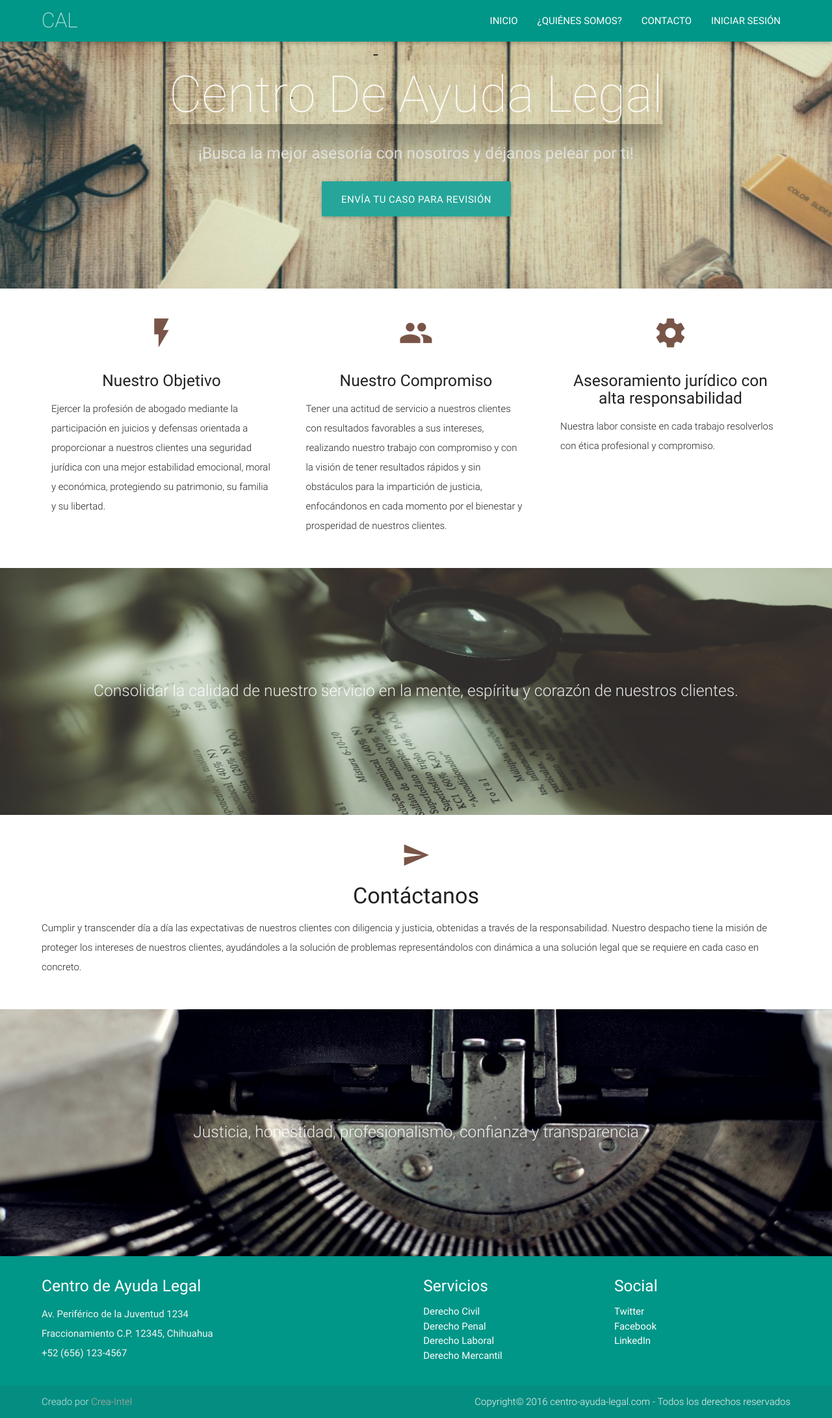
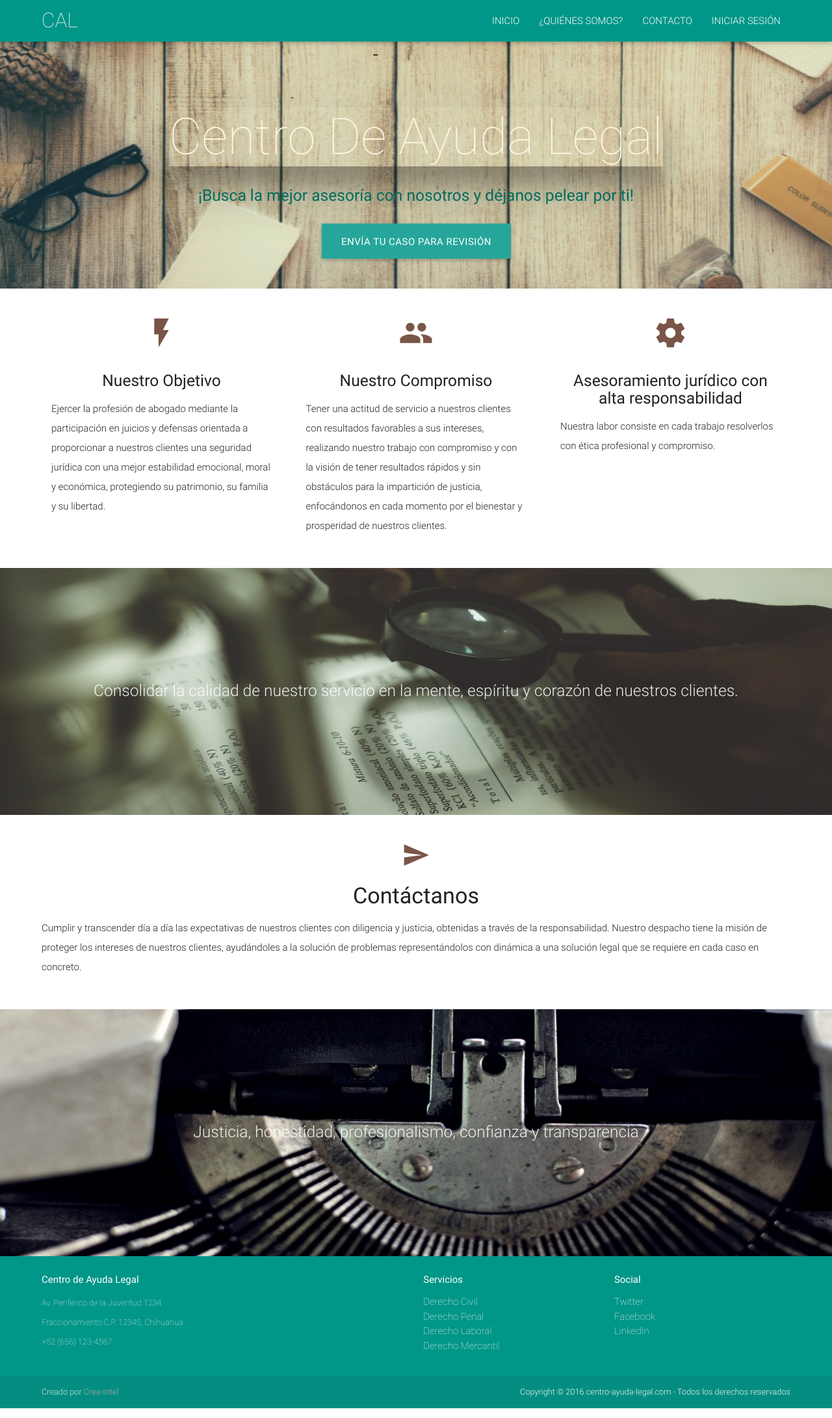
Before and after one commit to ladislaoRS/basic-yii-app, a Yii app: template views/site/index.php in a window 1280 px wide. Shown: the whole page at 65% size. Run offline with PHP 8.4 and a stand-in for Yii, Linux system fonts and the light colour scheme; the template is opened without the code that fills it, so the values that code supplies are empty; some libraries are stand-ins or nearby versions.

Commit message:
title and footer updates

```diff
--- a/views/layouts/main.php
+++ b/views/layouts/main.php
@@ -26,7 +26,7 @@ AppAsset::register($this);
 <?php $this->beginBody() ?>
 
 <header>
-    <nav class="teal" role="navigation">
+    <nav class="teal light" role="navigation">
     <div class="nav-wrapper container">
       <!--<img class="brand-logo" src="<?= Url::to('@web/img/cal.png') ?>" />-->
       <a id="logo-container" href="<?= Yii::$app->homeUrl ?>" class="brand-logo"><span class="thin">CAL</span></a>
@@ -81,19 +81,19 @@ AppAsset::register($this);
         <?= $content ?>
     </main>
 
-<footer class="page-footer teal">
+<footer class="page-footer teal thin">
     <div class="container">
       <div class="row">
         <div class="col l6 s12">
-          <h5 class="white-text">Centro de Ayuda Legal</h5>
-          <p class="grey-text text-lighten-4">Av. Periférico de la Juventud 1234<br>
+          <h6 class="white-text">Centro de Ayuda Legal</h6>
+          <p class="grey-text text-lighten-4 html-copyright">Av. Periférico de la Juventud 1234<br>
           Fraccionamiento C.P. 12345, Chihuahua<br>
           +52 (656) 123-4567</p>
 
 
         </div>
         <div class="col l3 s12">
-          <h5 class="white-text">Servicios</h5>
+          <h6 class="white-text">Servicios</h6>
           <ul>
             <li><a class="white-text" href="#!">Derecho Civil</a></li>
             <li><a class="white-text" href="#!">Derecho Penal</a></li>
@@ -102,7 +102,7 @@ AppAsset::register($this);
           </ul>
         </div>
         <div class="col l3 s12">
-          <h5 class="white-text">Social</h5>
+          <h6 class="white-text">Social</h6>
           <ul>
             <li><a class="white-text" href="#!">Twitter</a></li>
             <li><a class="white-text" href="#!">Facebook</a></li>
@@ -112,9 +112,9 @@ AppAsset::register($this);
         </div>
       </div>
     </div>
-    <div class="footer-copyright">
+    <div class="footer-copyright html-copyright">
       <div class="container">
-          <a class="grey-text text-lighten-4 right" href="#!">Copyright© 2016 centro-ayuda-legal.com - Todos los derechos reservados</a>
+          <a class="grey-text text-lighten-4 right" href="#!">Copyright © 2016 centro-ayuda-legal.com - Todos los derechos reservados</a>
           Creado por <a class="brown-text text-lighten-3" href="http://crea-intel.herokuapp.com">Crea-Intel</a>
     </div>
   </footer>
--- a/views/site/index.php
+++ b/views/site/index.php
@@ -8,13 +8,12 @@ $this->title = 'Centro de Ayuda Legal';
 ?>
 <div class="site-index">
     <div id="index-banner" class="parallax-container">
-    <div class="section no-pad-bot">
+    <div class="section no-pad-top-cal">
       <div class="container">
-        <br><br>
         <h1 class="header white-text center col s12 bold"></h1>
-        <h1 class="header center col s12 thin"><span class="z-depth-5 title-index">Centro De Ayuda Legal</span></h1>
+        <h1 class="header center col s12 orange-text text-lighten-5 thin"><span class="z-depth-5 title-index">Centro De Ayuda Legal</span></h1>
         <div class="row center">
-          <h5 class="header col s12 bold">¡Busca la mejor asesoría con nosotros y déjanos pelear por ti!</h5>
+          <h5 class="header col s12 teal-text text-darken-2">¡Busca la mejor asesoría con nosotros y déjanos pelear por ti!</h5>
         </div>
         <div class="row center">
           <a href="<?= Url::to('index.php?r=site/contact') ?>" id="download-button" class="btn-large waves-effect waves-light teal lighten-1">Envía tu caso para revisión</a>
--- a/web/parallax/css/style.css
+++ b/web/parallax/css/style.css
@@ -70,3 +70,11 @@ footer.page-footer {
 .side-nav li:hover, .side-nav li.active {
     background-color: teal;
 }
+
+.html-copyright {
+  font-size: 85%;
+}
+
+.section.no-pad-top-cal {
+    padding-top: 80px;
+}
```
